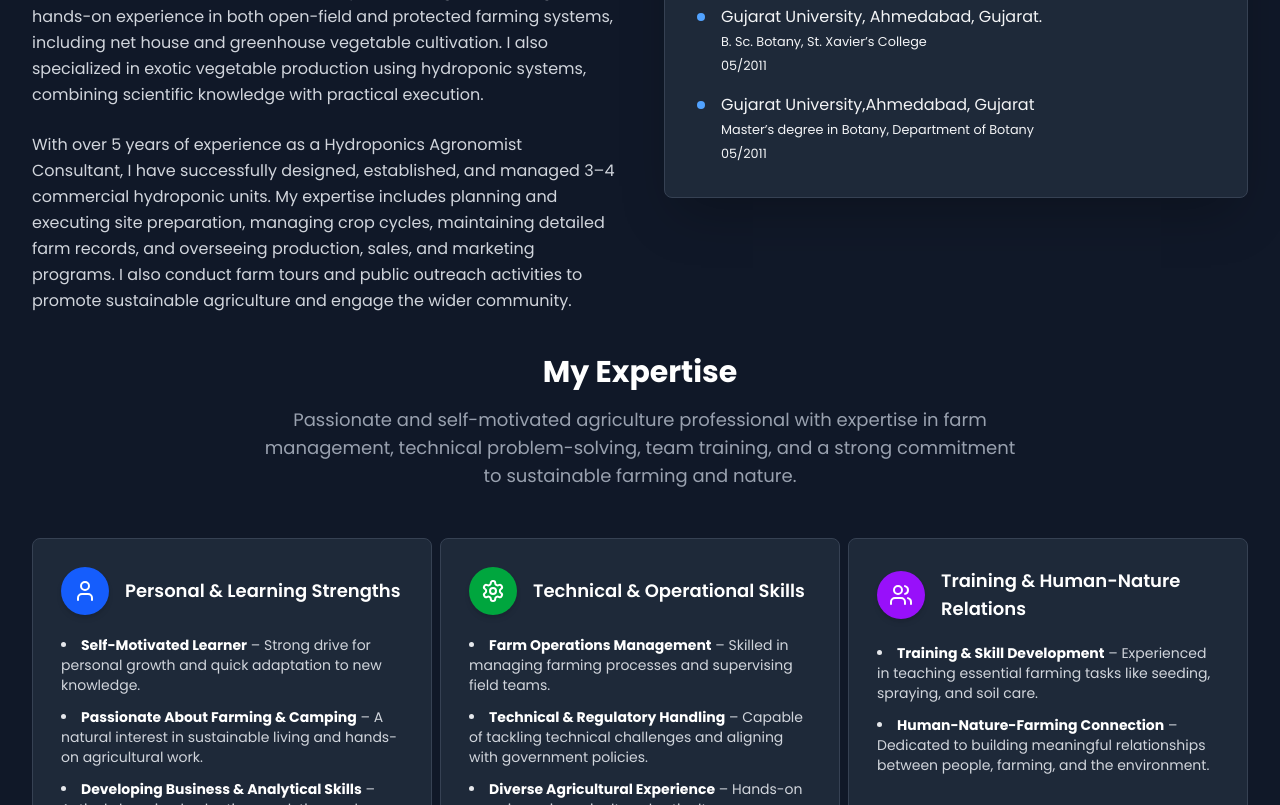
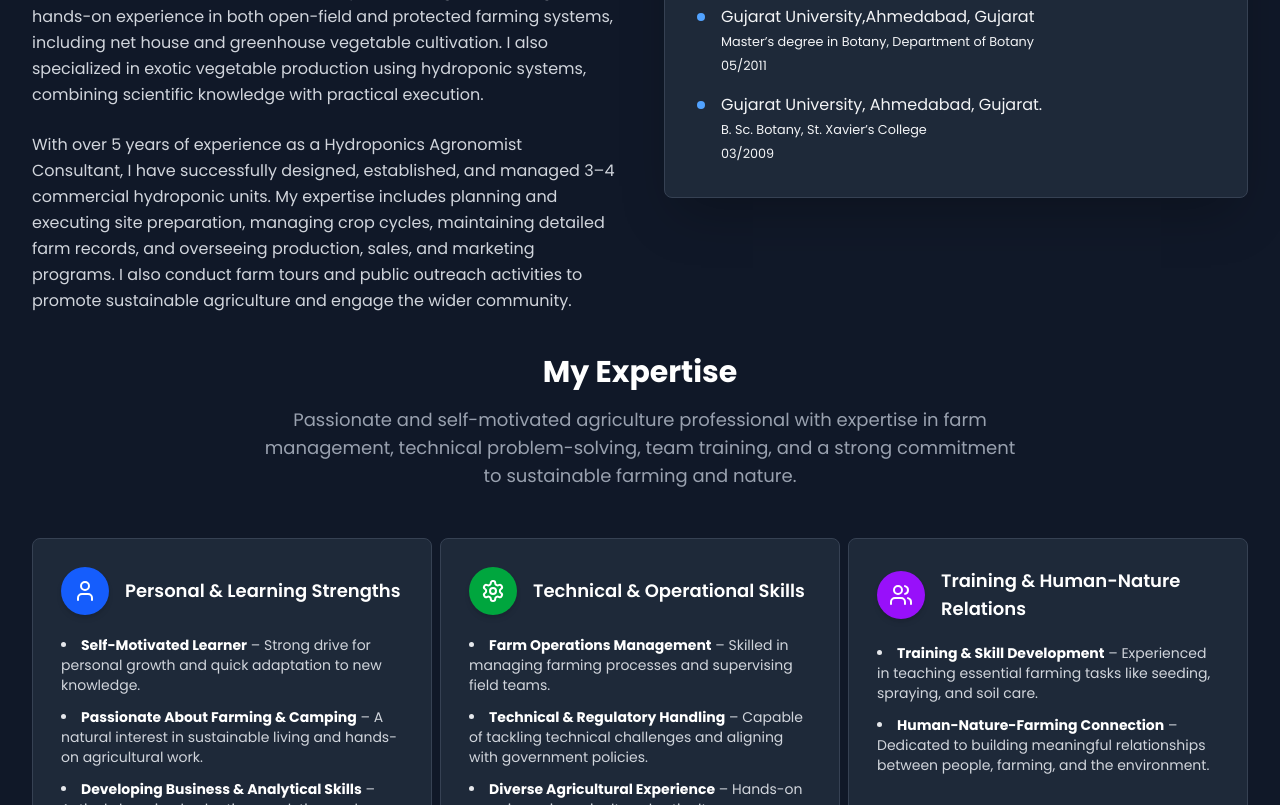
Before and after one commit to chetanpanara/nalin, a Next.js app: page / in a window 1280 px wide. Shown: the part 1340-2145 px from the top of the page. Built offline with nearby package versions, Linux system fonts and the light colour scheme.

Commit message:
all done final

```diff
--- a/app/about/page.js
+++ b/app/about/page.js
@@ -71,9 +71,9 @@ export default function page() {
                 <li className="flex items-start">
                   <div className="w-2 h-2 bg-blue-400 rounded-full mt-2 mr-4 flex-shrink-0"></div>
                   <span className="text-gray-100">
-                    Gujarat University, Ahmedabad, Gujarat. <br />
+                    Gujarat University,Ahmedabad, Gujarat <br />
                     <small>
-                      B. Sc. Botany, St. Xavier’s College <br />
+                      Master’s degree in Botany, Department of Botany <br />{" "}
                       05/2011
                     </small>
                   </span>
@@ -81,10 +81,10 @@ export default function page() {
                 <li className="flex items-start">
                   <div className="w-2 h-2 bg-blue-400 rounded-full mt-2 mr-4 flex-shrink-0"></div>
                   <span className="text-gray-100">
-                    Gujarat University,Ahmedabad, Gujarat <br />
+                    Gujarat University, Ahmedabad, Gujarat. <br />
                     <small>
-                      Master’s degree in Botany, Department of Botany <br />{" "}
-                      05/2011
+                      B. Sc. Botany, St. Xavier’s College <br />
+                      03/2009
                     </small>
                   </span>
                 </li>
```
